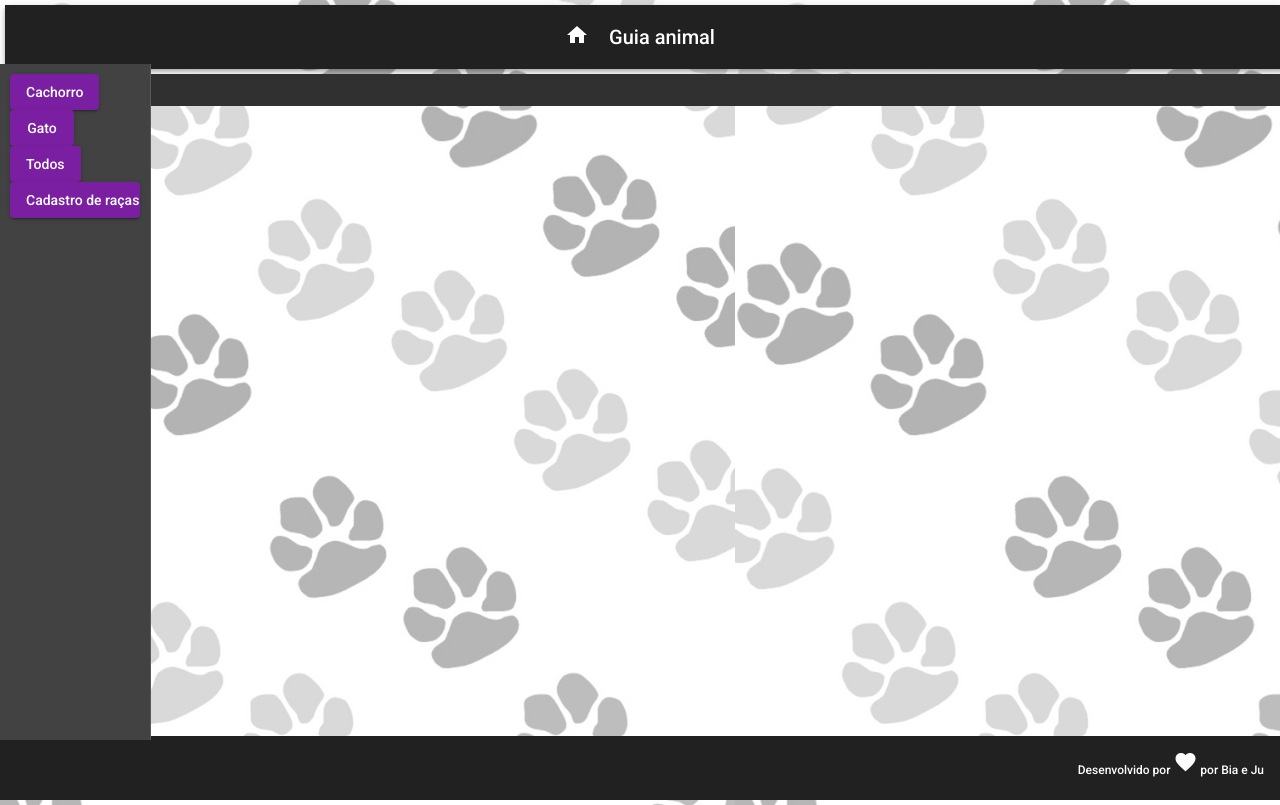
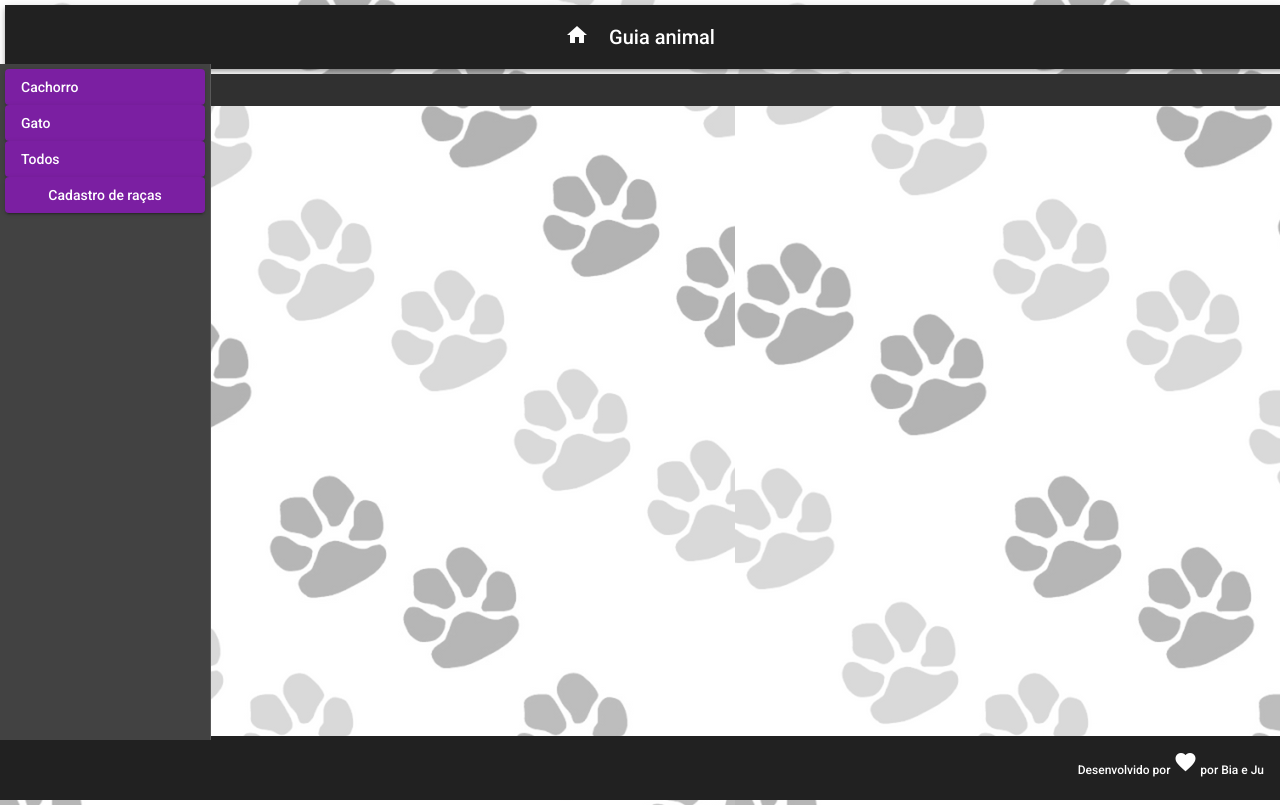
Before and after one commit to beatrizartimundo/ProjetoAnimais, an Angular app in the folder frontend/: page / in a window 1280 px wide. Built offline with nearby package versions, Linux system fonts and the light colour scheme.

Commit message:
melhoria_botao

```diff
--- a/frontend/src/app/components/botao/botao.component.css
+++ b/frontend/src/app/components/botao/botao.component.css
@@ -0,0 +1,9 @@
+.div_bo{
+    display: flex;
+    flex-direction: column;
+
+}
+.bo{
+    display: flex;
+    flex: 1;
+}
--- a/frontend/src/app/components/botao/botao.component.html
+++ b/frontend/src/app/components/botao/botao.component.html
@@ -1,2 +1,4 @@
+<div class="div_bo">
 <button mat-raised-button color="primary"  *ngFor="let item of itens"
-(click)="goTo(item.acao)">{{item.label}}</button>
+(click)="goTo(item.acao)" class="bo">{{item.label}}</button>
+</div>
--- a/frontend/src/app/components/botao/botao.component.ts
+++ b/frontend/src/app/components/botao/botao.component.ts
@@ -3,8 +3,7 @@ import { Component, OnInit, Input, Output, EventEmitter } from '@angular/core';
 @Component({
   selector: 'app-botao',
   templateUrl: './botao.component.html',
-  styles: [
-  ]
+  styleUrls: ['./botao.component.css']
 })
 export class BotaoComponent implements OnInit {
 
--- a/frontend/src/app/estrutura/nav/nav.component.css
+++ b/frontend/src/app/estrutura/nav/nav.component.css
@@ -1,8 +1,8 @@
 .nova{
     display: flex;
     flex-direction: column;
-    width: 130px;
-    margin: 5px;
+    width: 200px;
+
     padding: 5px;
 }
 
@@ -11,3 +11,8 @@
     padding:16px;
     background-color: transparent;
 }
+
+.b{
+    display: flex;
+    flex: 1;
+}
--- a/frontend/src/app/estrutura/nav/nav.component.html
+++ b/frontend/src/app/estrutura/nav/nav.component.html
@@ -2,7 +2,7 @@
     <mat-sidenav class="sidenav" mode="side" opened fixedInViewport="true"
     fixedTopGap="64" fixedBottomGap="60">
         <div class="nova">
-            <app-botao  [itens]="itens" (acao)="fun($event)">
+            <app-botao   [itens]="itens" (acao)="fun($event)">
 
             </app-botao>
 
--- a/frontend/src/styles.css
+++ b/frontend/src/styles.css
@@ -6,7 +6,3 @@ body{
     background-color: whitesmoke;*/
     margin: 0 ;
 }
-button{
-    display: flex;
-    flex-direction: column;
-}
```
